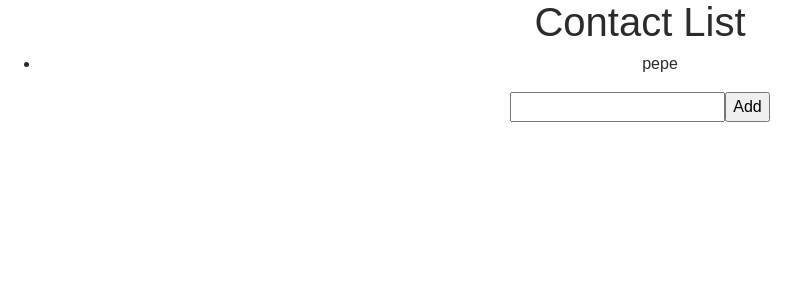
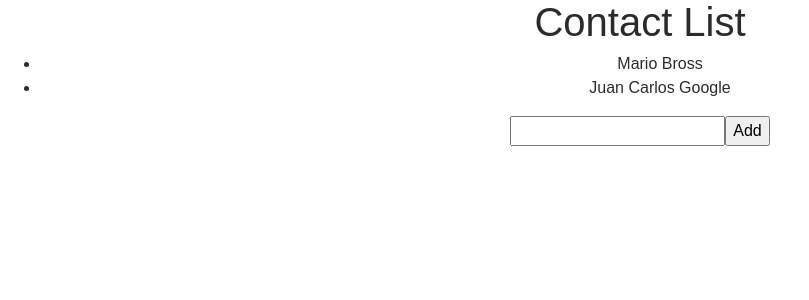
Before and after one commit to farfanoide/contacts_list, a React (Create React App) app: page / in a window 1280 px wide. Shown: the top 300 px of the page, without its empty margins (0-809 px from the left). Built offline with nearby package versions, Linux system fonts and the light colour scheme.

Commit message:
change initial data

```diff
--- a/src/index.js
+++ b/src/index.js
@@ -6,16 +6,16 @@ import registerServiceWorker from './registerServiceWorker';
 
 
 var contactsData = [
-    {id: 1, name: 'mire'},
-    {id: 2, name: 'pepe'},
+    {id: 1, name: 'Mario Bross'},
+    {id: 2, name: 'Juan Carlos Google'},
 ];
 
-Contacts.setContactsData(contactsData);
-Contacts.deleteContact('mire');
-Contacts.addContactData = (contact) => {
-  this.contactsData.push(contact)
-};
+// Contacts.setContactsData(contactsData);
+// Contacts.deleteContact('mire');
+// Contacts.addContactData = (contact) => {
+//   this.contactsData.push(contact)
+// };
 
-ReactDOM.render(<App contactsData={ Contacts.contactsData } />,
+ReactDOM.render(<App contactsData={ contactsData } />,
                 document.getElementById('root'));
 registerServiceWorker();
```
